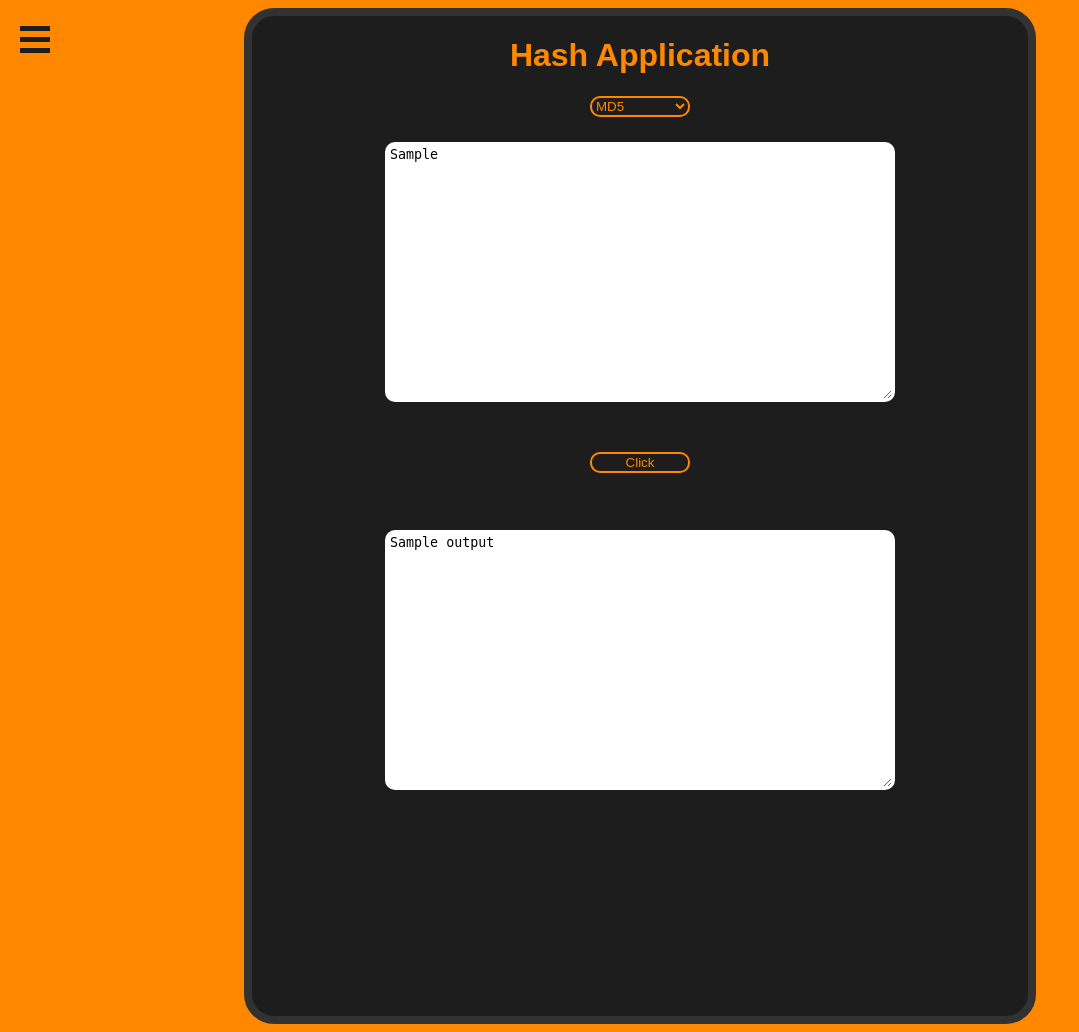
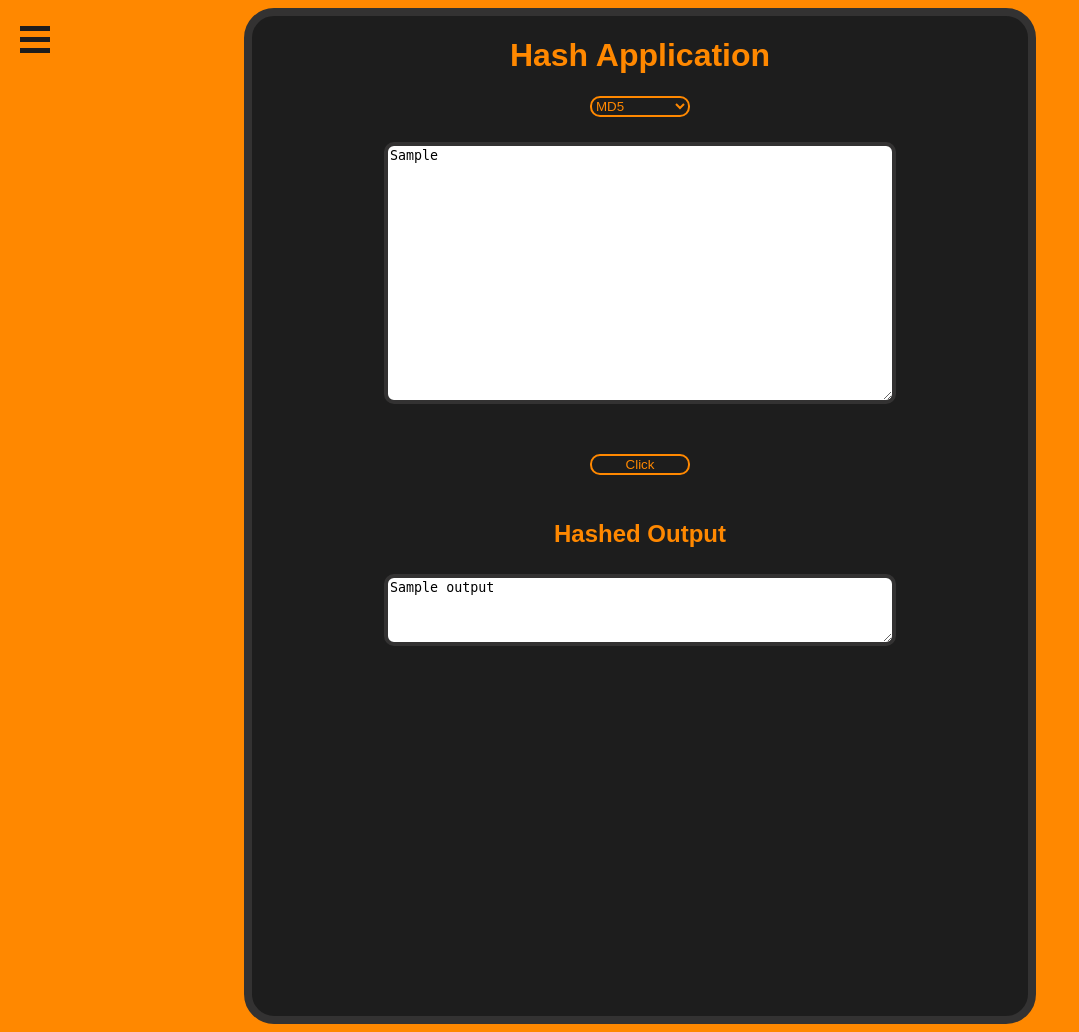
Before and after one commit to ManpreetM1/HashApplication, a Flask app: template templates/index.html in a window 1280 px wide. Shown: the whole page, without its empty margins (0-1079 px from the left). Run offline with Flask 3, Linux system fonts and the light colour scheme; the template is opened without the code that fills it: most values are stand-ins (such as "Sample title", 1, 10 or a date in 2020).

Commit message:
Added more css and updated index

```diff
--- a/static/css/stylesheet.css
+++ b/static/css/stylesheet.css
@@ -54,7 +54,7 @@ body {
 }
 
 .menu a {
-    padding: 8px 8px 8px 32px;
+    padding: 40px 8px 8px 32px;
     text-decoration: none;
     font-size: 25px;
     white-space: nowrap;
@@ -101,7 +101,7 @@ body {
     inset -60px 0 20px #0FF;*/
 }
 
-h1 {
+h1,h2 {
     color:#F80;
     text-align: center;
     justify-self: flex-start;
@@ -142,15 +142,20 @@ textarea {
     min-height:250px;
     text-align:left;
     border-radius: 10px;
-    border: 3px solid #FFF;
+    border: 4px solid #333232;
+}
+
+#output {
+    margin: 1% 5px;
+    min-height: 20px;
 }
 
 textarea:hover {
-    border:3px solid rgb(247, 202, 150);
+    border: 4px solid rgb(247, 202, 150);
 }
 
 textarea:focus {
-    border: 3px solid #F80;
+    border: 4px solid #F80;
 }
 
 button {
@@ -172,3 +177,13 @@ button:hover {
 button:active {
     box-shadow: var(--glow-active)
 }
+
+.hash_container {
+    height: 100%;
+    padding: 0px 5%;
+    display: flex;
+    width: 100%;
+    flex-direction: column;
+    justify-content: flex-start;
+    align-items: center;
+}
--- a/templates/about.html
+++ b/templates/about.html
@@ -11,7 +11,6 @@
     <button onclick = "decrypt()">decrypt</button>
     <button onclick = "encrypt()">encrypt</button>
     <button onclick = "populate()">populate</button>
-    <script src = "scripts/encryption.js"></script>
 </body>
 
 </html>
--- a/templates/index.html
+++ b/templates/index.html
@@ -47,9 +47,12 @@
             <button type="submit">Click</button>
         </form>
 
-        <textarea id="output" name="output" rows="4" cols="50" readonly>{{ output }}</textarea>
+        <div class = "hash_container">
+            <h2>Hashed Output</h2>
+            <textarea id="output" name="output" rows="4" cols="50" readonly>{{ output }}</textarea>
+
+        </div>
     </div>
-
     <script>
         //Uses AJAX to prevent having to reload the entire page every form submission only updating output
         document.getElementById('form').addEventListener('submit', async function (e) {
```
